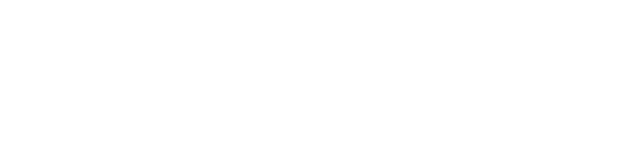
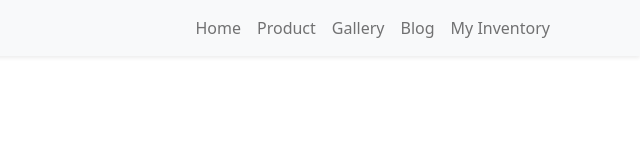
Before and after one commit to dipramitha/wdp-assignment-2, a plain HTML site: page index.html in a window 1280 px wide. Shown: the whole page, without its empty margins (640-1280 px from the left). Drawn offline with nearby package versions, Linux system fonts and the light colour scheme.

Commit message:
Membuat navigation bar

```diff
--- a/index.html
+++ b/index.html
@@ -13,6 +13,31 @@
     />
   </head>
   <body>
+    <!-- Section 1 : Navbar -->
+    <nav class="navbar navbar-expand-lg bg-light shadow-sm">
+      <div class="container">
+        <div class="collapse navbar-collapse" id="navbarNav">
+          <ul class="navbar-nav ms-auto">
+            <li class="nav-item">
+              <a class="nav-link" href="#">Home</a>
+            </li>
+            <li class="nav-item">
+              <a class="nav-link" href="#">Product</a>
+            </li>
+            <li class="nav-item">
+              <a class="nav-link" href="#">Gallery</a>
+            </li>
+            <li class="nav-item">
+              <a class="nav-link" href="#">Blog</a>
+            </li>
+            <li class="nav-item">
+              <a class="nav-link" href="#">My Inventory</a>
+            </li>
+          </ul>
+        </div>
+      </div>
+    </nav>
+
     <!-- JavaScript Bootstrap -->
     <script src="https://cdn.jsdelivr.net/npm/bootstrap@5.2.3/dist/js/bootstrap.bundle.min.js"></script>
   </body>
```
